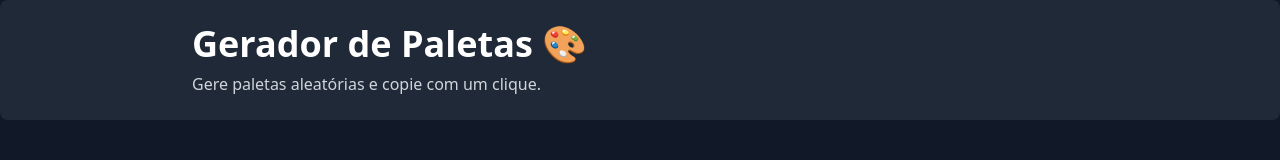
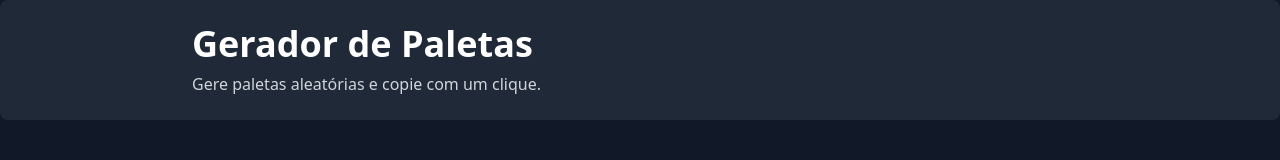
Before and after one commit to httpsJadson/gerador-de-paleta, a website with bundled scripts: page public/index.html in a window 1280 px wide. Shown: the top 160 px of the page. Built offline with nearby package versions, Linux system fonts and the light colour scheme.

Commit message:
Troca do header

```diff
--- a/public/index.html
+++ b/public/index.html
@@ -12,7 +12,7 @@
         <header class="bg-gray-800 p-6 rounded-lg">
             <div class="grid grid-cols-1 md:grid-cols-2 max-w-4xl mx-auto">
                 <div>
-                    <h1 class="text-4xl font-bold">Gerador de Paletas 🎨</h1>
+                    <h1 class="text-4xl font-bold">Gerador de Paletas</h1>
                     <p class="text-gray-300 mt-2">Gere paletas aleatórias e copie com um clique.</p>
                 </div>
             </div>
```
